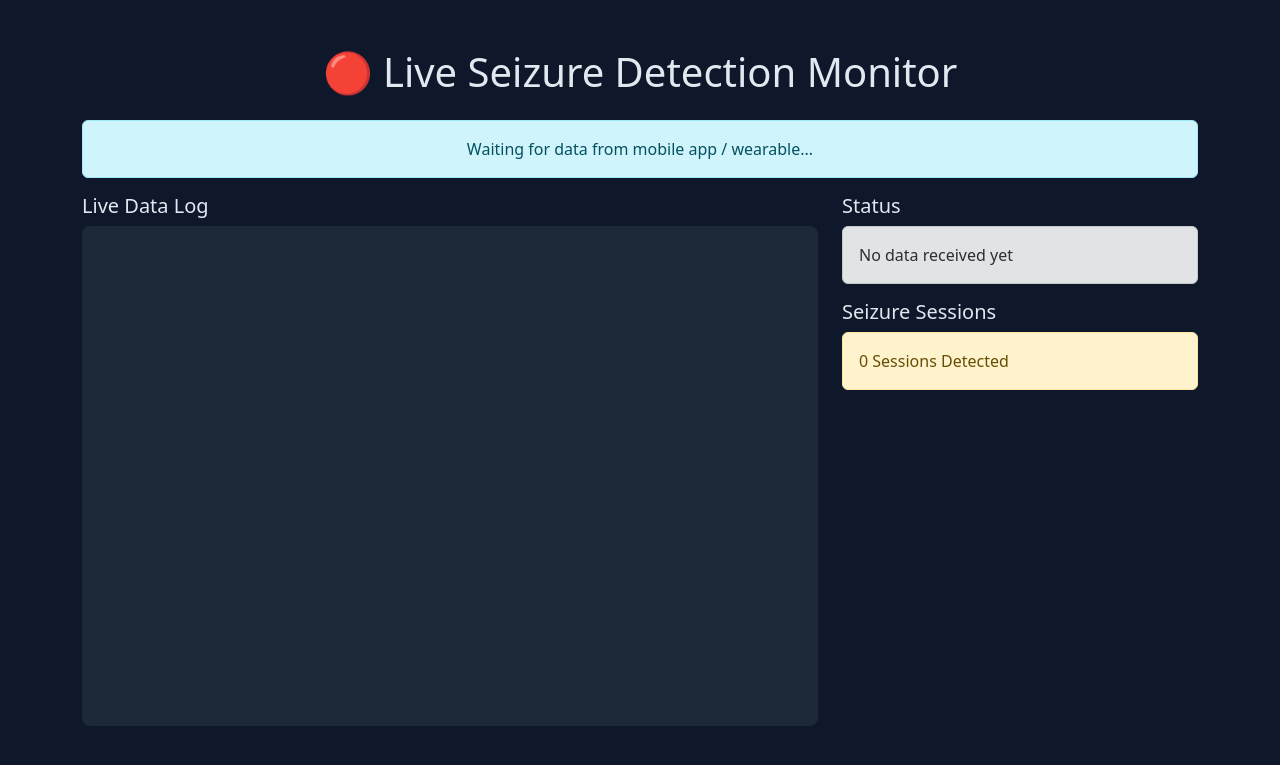
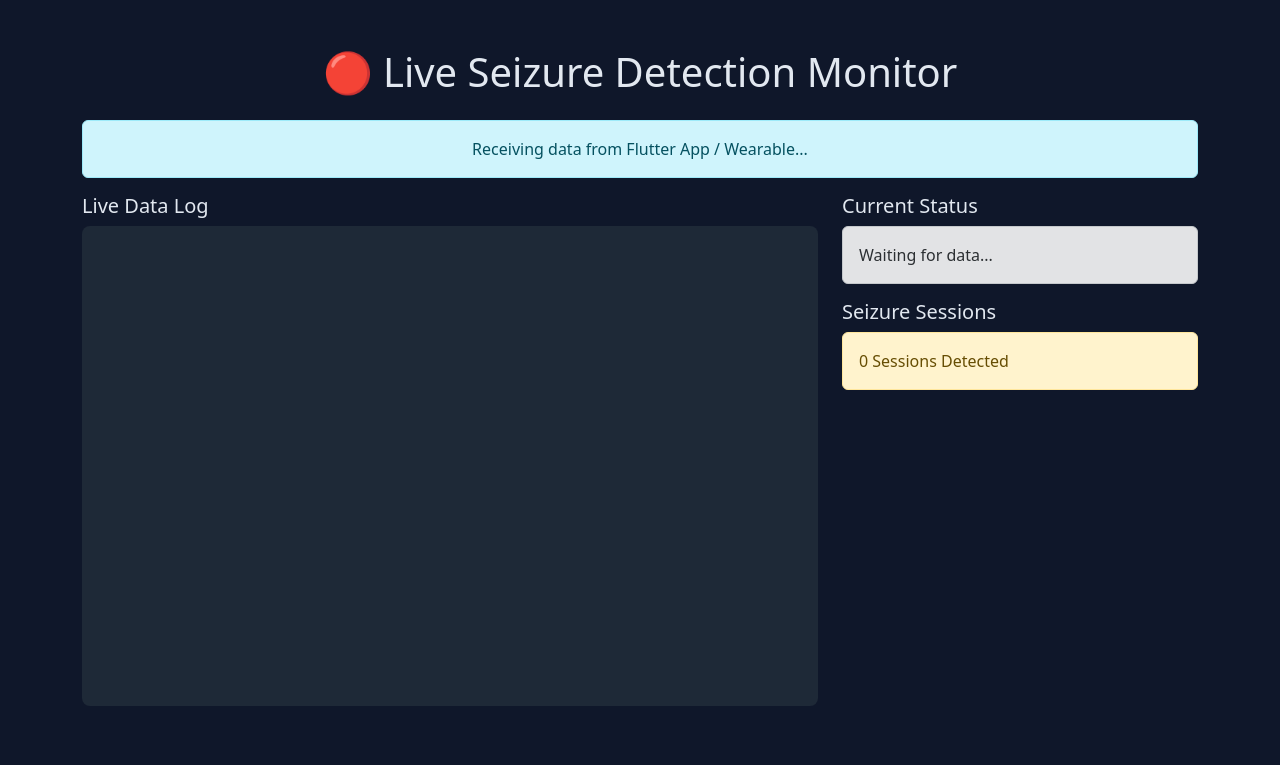
Before and after one commit to mohansai52/seizure-detection, a Flask app: page /realtime in a window 1280 px wide. Shown: the top 765 px of the page. Run offline with Flask 3, Linux system fonts and the light colour scheme.

Commit message:
Update realtime.html

```diff
--- a/templates/realtime.html
+++ b/templates/realtime.html
@@ -3,13 +3,13 @@
 <head>
     <meta charset="UTF-8">
     <meta name="viewport" content="width=device-width, initial-scale=1.0">
-    <title>Real-Time Monitoring</title>
+    <title>Real-Time Monitor</title>
     <link href="https://cdn.jsdelivr.net/npm/bootstrap@5.3.3/dist/css/bootstrap.min.css" rel="stylesheet">
     <style>
         body { background-color: #0f172a; color: #e2e8f0; }
-        .log { background: #1e2937; height: 500px; overflow-y: auto; padding: 15px; border-radius: 8px; font-family: monospace; }
-        .seizure-alert { font-size: 2.2rem; animation: pulse 1.2s infinite; }
-        @keyframes pulse { 0% { transform: scale(1); } 50% { transform: scale(1.08); } }
+        .log { background: #1e2937; height: 480px; overflow-y: auto; padding: 15px; border-radius: 8px; font-family: monospace; }
+        .seizure-alert { font-size: 2.1rem; animation: pulse 1s infinite; }
+        @keyframes pulse { 0% { transform: scale(1); } 50% { transform: scale(1.06); } }
     </style>
 </head>
 <body>
@@ -17,7 +17,7 @@
     <h1 class="text-center mb-4">🔴 Live Seizure Detection Monitor</h1>
 
     <div class="alert alert-info text-center">
-        Waiting for data from mobile app / wearable...
+        Receiving data from Flutter App / Wearable...
     </div>
 
     <div class="row">
@@ -26,16 +26,15 @@
             <div id="log" class="log"></div>
         </div>
         <div class="col-md-4">
-            <h5>Status</h5>
-            <div id="status" class="alert alert-secondary">No data received yet</div>
-
+            <h5>Current Status</h5>
+            <div id="status" class="alert alert-secondary">Waiting for data...</div>
             <h5>Seizure Sessions</h5>
             <div id="sessions" class="alert alert-warning">0 Sessions Detected</div>
         </div>
     </div>
 
     <div id="bigAlert" class="alert alert-danger seizure-alert text-center mt-4" style="display:none;">
-        🚨 SEIZURE DETECTED! 🚨<br>
+        🚨 <strong>SEIZURE DETECTED!</strong> 🚨<br>
         <small>Immediate medical attention required</small>
     </div>
 </div>
@@ -47,11 +46,12 @@
     function addLog(message, isSeizure = false) {
         const log = document.getElementById('log');
         const time = new Date().toLocaleTimeString();
-        log.innerHTML += `<div class="${isSeizure ? 'text-danger' : 'text-light'}">[${time}] ${message}</div>`;
+        const color = isSeizure ? 'text-danger fw-bold' : 'text-light';
+        log.innerHTML += `<div class="${color}">[${time}] ${message}</div>`;
         log.scrollTop = log.scrollHeight;
     }
 
-    // This will be called when mobile app sends data (via fetch)
+    // This function is called when data is received from Flutter
     async function handleIncomingData(data) {
         try {
             const res = await fetch('/api/predict', {
@@ -59,30 +59,44 @@
                 headers: { 'Content-Type': 'application/json' },
                 body: JSON.stringify(data)
             });
+
             const result = await res.json();
 
             const isSeizure = result.prediction === 1;
             const prob = result.probability ? (result.probability * 100).toFixed(1) + '%' : 'N/A';
 
-            addLog(`HR:${data.heart_rate} | SpO2:${data.spo2} | Temp:${data.temperature} | Vib:${data.vibration} → ${isSeizure ? 'SEIZURE' : 'Normal'} (${prob})`, isSeizure);
+            addLog(
+                `HR:${data.heart_rate} | SpO2:${data.spo2} | Temp:${data.temperature} | Vib:${data.vibration} → ${isSeizure ? 'SEIZURE' : 'Normal'} (${prob})`,
+                isSeizure
+            );
 
-            document.getElementById('status').innerHTML = `Latest: <strong>${isSeizure ? 'SEIZURE' : 'Normal'}</strong> (${prob})`;
+            document.getElementById('status').innerHTML = `
+                Latest: <strong>${isSeizure ? 'SEIZURE' : 'Normal'}</strong> (${prob})
+            `;
 
             if (isSeizure) {
                 consecutive++;
                 if (consecutive >= 2) {
                     sessionCount++;
-                    document.getElementById('sessions').innerHTML = `${sessionCount} Seizure Sessions Detected`;
+                    document.getElementById('sessions').innerHTML = `Sessions Detected: <strong>${sessionCount}</strong>`;
                     document.getElementById('bigAlert').style.display = 'block';
                 }
             } else {
                 consecutive = 0;
                 document.getElementById('bigAlert').style.display = 'none';
             }
-        } catch (e) {
-            addLog("❌ Error processing data", true);
+        } catch (err) {
+            addLog("❌ Error processing data from Flutter", true);
+            console.error(err);
         }
     }
+
+    // Optional: Auto-refresh status every few seconds (for visibility)
+    setInterval(() => {
+        if (document.getElementById('log').innerHTML === '') {
+            document.getElementById('status').innerHTML = "Waiting for data from Flutter app...";
+        }
+    }, 5000);
 </script>
 </body>
 </html>
```
